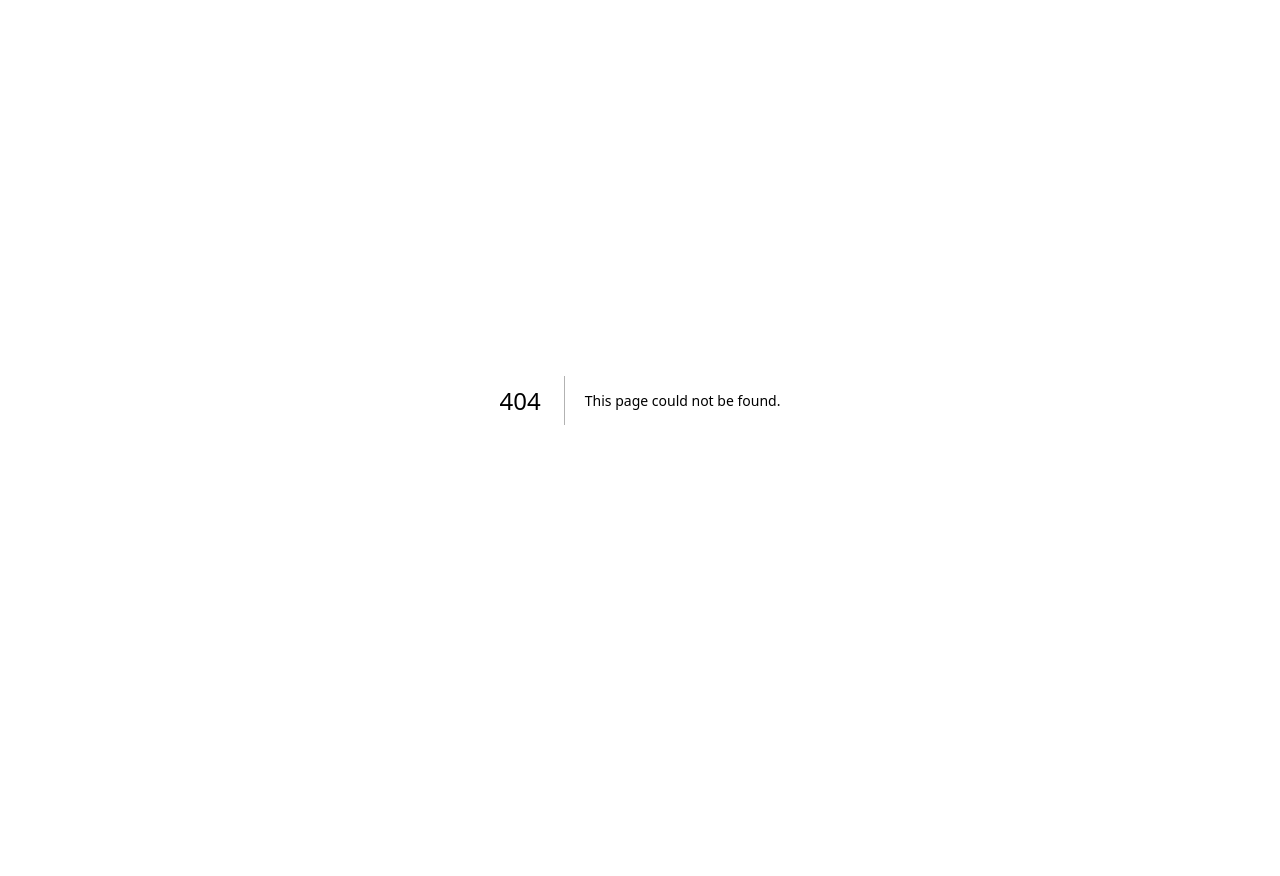
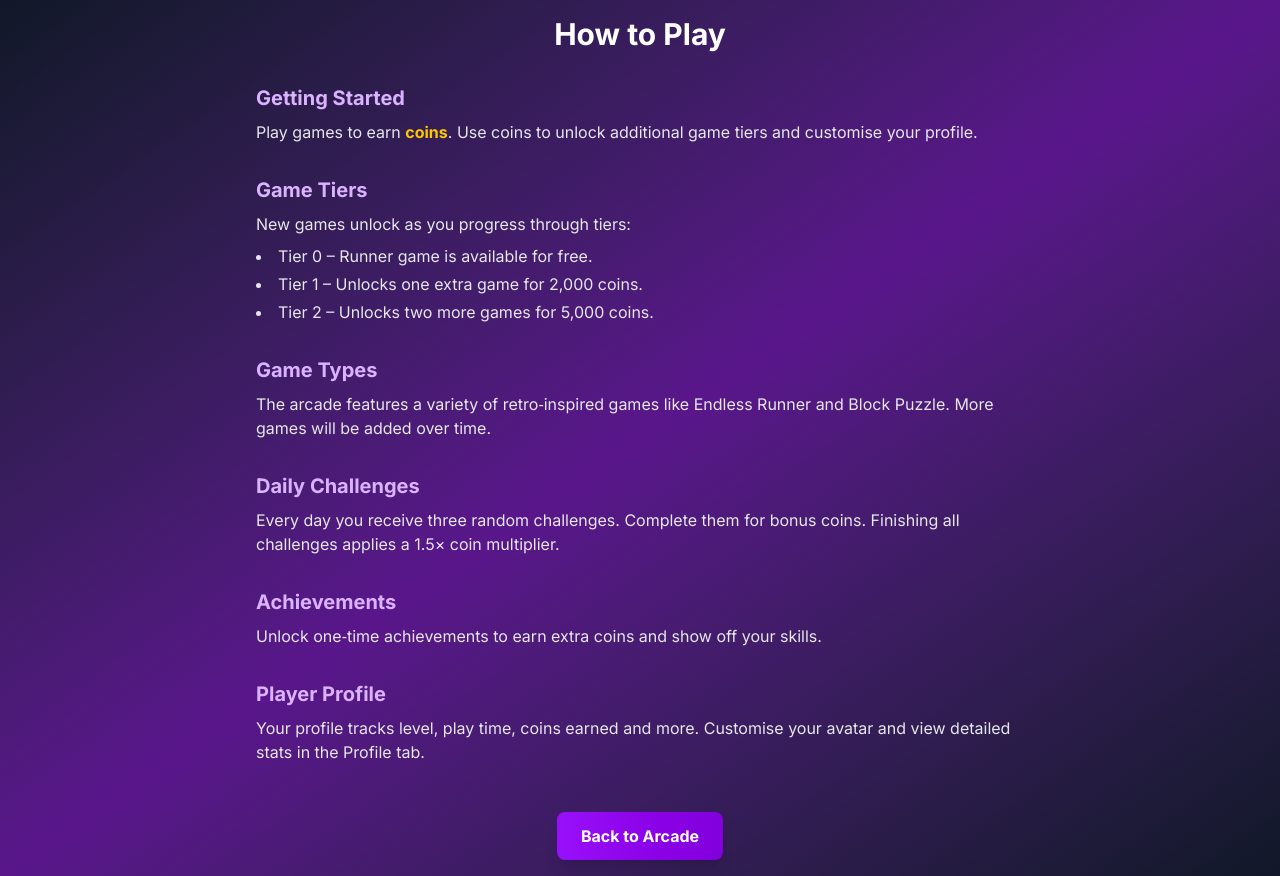
Before and after one commit to KnotEnvy/hacktivate-nations-arcade, a Next.js app: page /instructions in a window 1280 px wide. Before the commit this address had no page. Before the commit the page ends 800 px from the top, so only its background shows below. Built offline with nearby package versions, Linux system fonts and the light colour scheme.

Commit message:
Add instructions page and expand onboarding

```diff
--- /dev/null
+++ b/src/app/instructions/page.tsx
@@ -0,0 +1,57 @@
+import Link from 'next/link';
+
+export const metadata = {
+  title: 'How to Play - HacktivateNations Arcade'
+};
+
+export default function InstructionsPage() {
+  return (
+    <main className="min-h-screen bg-gradient-to-br from-gray-900 via-purple-900 to-gray-900 p-4 text-gray-200">
+      <div className="max-w-3xl mx-auto space-y-8">
+        <h1 className="text-3xl font-bold text-center text-white">How to Play</h1>
+
+        <section className="space-y-2">
+          <h2 className="text-xl font-bold text-purple-300">Getting Started</h2>
+          <p>
+            Play games to earn <span className="text-yellow-400 font-bold">coins</span>. Use coins to
+            unlock additional game tiers and customise your profile.
+          </p>
+        </section>
+
+        <section className="space-y-2">
+          <h2 className="text-xl font-bold text-purple-300">Game Tiers</h2>
+          <p>New games unlock as you progress through tiers:</p>
+          <ul className="list-disc list-inside space-y-1">
+            <li>Tier 0 – Runner game is available for free.</li>
+            <li>Tier 1 – Unlocks one extra game for 2,000 coins.</li>
+            <li>Tier 2 – Unlocks two more games for 5,000 coins.</li>
+          </ul>
+        </section>
+
+        <section className="space-y-2">
+          <h2 className="text-xl font-bold text-purple-300">Game Types</h2>
+          <p>The arcade features a variety of retro‑inspired games like Endless Runner and Block Puzzle. More games will be added over time.</p>
+        </section>
+
+        <section className="space-y-2">
+          <h2 className="text-xl font-bold text-purple-300">Daily Challenges</h2>
+          <p>Every day you receive three random challenges. Complete them for bonus coins. Finishing all challenges applies a 1.5× coin multiplier.</p>
+        </section>
+
+        <section className="space-y-2">
+          <h2 className="text-xl font-bold text-purple-300">Achievements</h2>
+          <p>Unlock one‑time achievements to earn extra coins and show off your skills.</p>
+        </section>
+
+        <section className="space-y-2">
+          <h2 className="text-xl font-bold text-purple-300">Player Profile</h2>
+          <p>Your profile tracks level, play time, coins earned and more. Customise your avatar and view detailed stats in the Profile tab.</p>
+        </section>
+
+        <div className="text-center pt-4">
+          <Link href="/" className="arcade-button inline-block">Back to Arcade</Link>
+        </div>
+      </div>
+    </main>
+  );
+}
--- a/src/components/arcade/OnboardingOverlay.tsx
+++ b/src/components/arcade/OnboardingOverlay.tsx
@@ -7,12 +7,20 @@ interface OnboardingOverlayProps {
 export function OnboardingOverlay({ onClose }: OnboardingOverlayProps) {
   return (
     <div className="fixed inset-0 z-50 bg-black bg-opacity-75 flex items-center justify-center p-4">
-      <div className="bg-gray-900 p-6 rounded-lg max-w-sm text-center space-y-4">
+      <div className="bg-gray-900 p-6 rounded-lg max-w-sm text-center space-y-4 overflow-y-auto max-h-[80vh]">
         <h2 className="text-xl font-bold text-white">Welcome to HacktivateNations Arcade!</h2>
         <p className="text-gray-300 text-sm">
           Earn <span className="text-yellow-400 font-bold">coins</span> by playing games. Use them to unlock new tiers
           and track your progress in the <span className="font-bold">Profile</span> tab.
         </p>
+        <ul className="text-gray-300 text-sm text-left list-disc list-inside space-y-1">
+          <li>Tier 0 includes the Runner game for free.</li>
+          <li>Tier 1 (2,000 coins) and Tier 2 (5,000 coins) unlock more games.</li>
+          <li>Complete <span className="font-semibold">Daily Challenges</span> for bonus coins.</li>
+          <li>Earn <span className="font-semibold">Achievements</span> for one-time rewards.</li>
+          <li>Your <span className="font-semibold">Player Profile</span> tracks stats and levels.</li>
+        </ul>
+        <a href="/instructions" className="text-purple-300 underline text-sm hover:text-purple-200 block">View full instructions</a>
         <button onClick={onClose} className="arcade-button w-full text-sm">Got it!</button>
       </div>
     </div>
```
